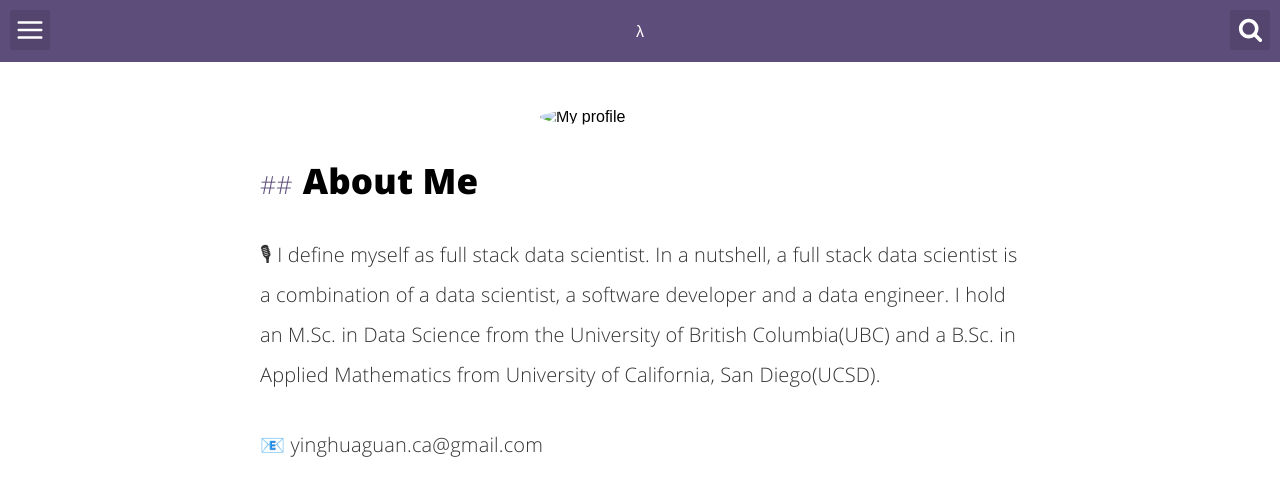
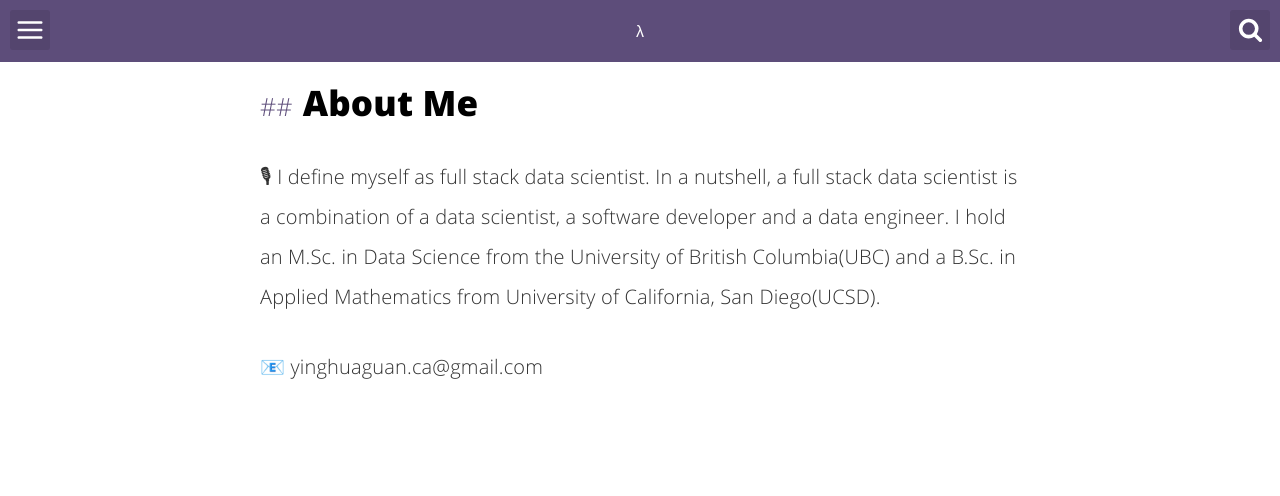
Before and after one commit to yinghuaguan/yinghuaguan.github.io, a Jekyll site: the page built from about.html, in a window 1280 px wide. Shown: the top 496 px of the page. Built offline with Jekyll 4.4.1, drawn with Linux system fonts in a browser that asks for light colours.

Commit message:
Update about.html

```diff
--- a/about.html
+++ b/about.html
@@ -4,14 +4,6 @@ title: "About me"
 permalink: /about/index.html
 description: "Some description about Yinghua Guan..."
 ---
-
-<img
-  itemprop="image"
-  class="img-rounded about_perfil"
-  src="../assests/image/avatar.jpg
-"
-  alt="My profile"
-/>
 
 <h2>About Me</h2>
 <p>
```
